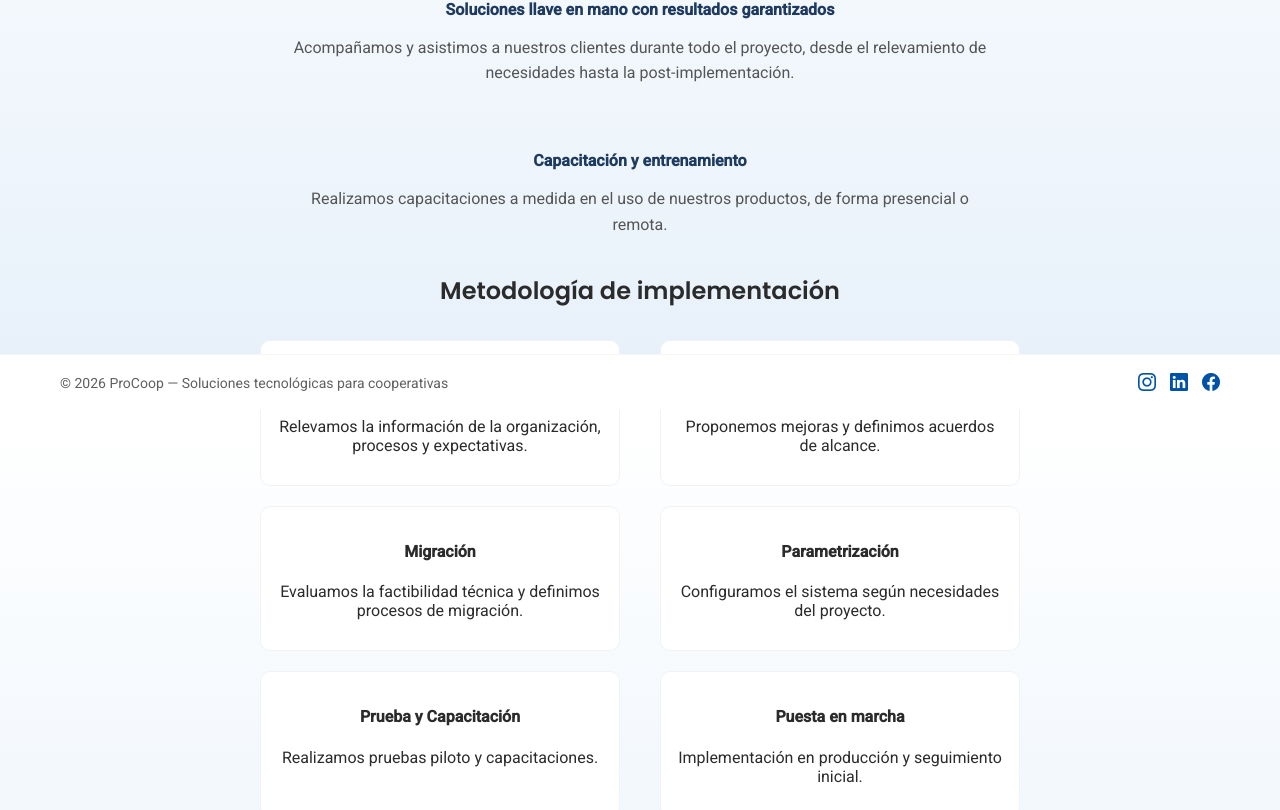
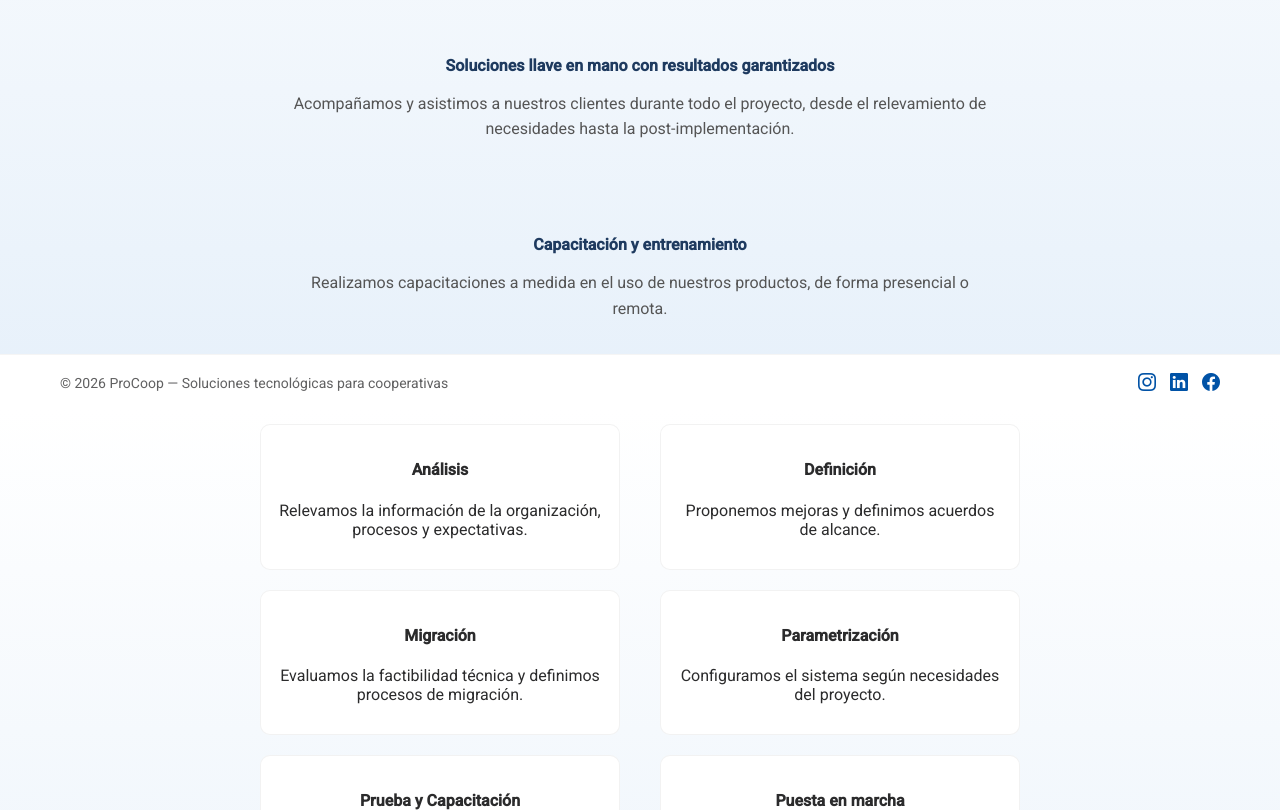
Before and after one commit to morenavic/proyecto_final, an Angular app in the folder front_procoop/: page /servicios in a window 1280 px wide. Shown: the part 390-1200 px from the top of the page. Built offline with nearby package versions, Linux system fonts and the light colour scheme.

Commit message:
feat(servicios): agregar anclas invisibles para mejorar el scroll con header fijo

```diff
--- a/front_procoop/src/app/pages/servicios/servicios.html
+++ b/front_procoop/src/app/pages/servicios/servicios.html
@@ -18,7 +18,10 @@
         El `id` debe mantenerse o mapearse para no romper la navegación.
       -->
       @for (servicio of servicios; track servicio.id) {
-        <div class="servicio-item animar" [id]="servicio.id">
+        <!-- 🔥 ANCLA REAL -->
+        <span class="ancla" [id]="servicio.id"></span>
+
+        <div class="servicio-item animar">
           <h4 class="servicio-titulo">{{ servicio.titulo }}</h4>
           <p class="servicio-descripcion">{{ servicio.descripcion }}</p>
         </div>
@@ -29,7 +32,10 @@
   <!-- ============================
        METODOLOGÍA
        ============================ -->
-  <section [id]="metodologia.id" class="pantalla contenedor-centrado texto-centrado">
+
+  <span class="ancla" [id]="metodologia.id"></span>
+
+  <section class="pantalla contenedor-centrado texto-centrado">
     <h2 class="titulo">{{ metodologia.titulo }}</h2>
 
     <div class="metodologia-columnas">
--- a/front_procoop/src/app/pages/servicios/servicios.scss
+++ b/front_procoop/src/app/pages/servicios/servicios.scss
@@ -179,3 +179,10 @@
     grid-template-columns: 1fr;
   }
 }
+/* anclas invisibles para scroll correcto con header fijo */
+.ancla {
+  display: block;
+  position: relative;
+  top: -100px; // altura del header aprox
+  visibility: hidden;
+}
```
